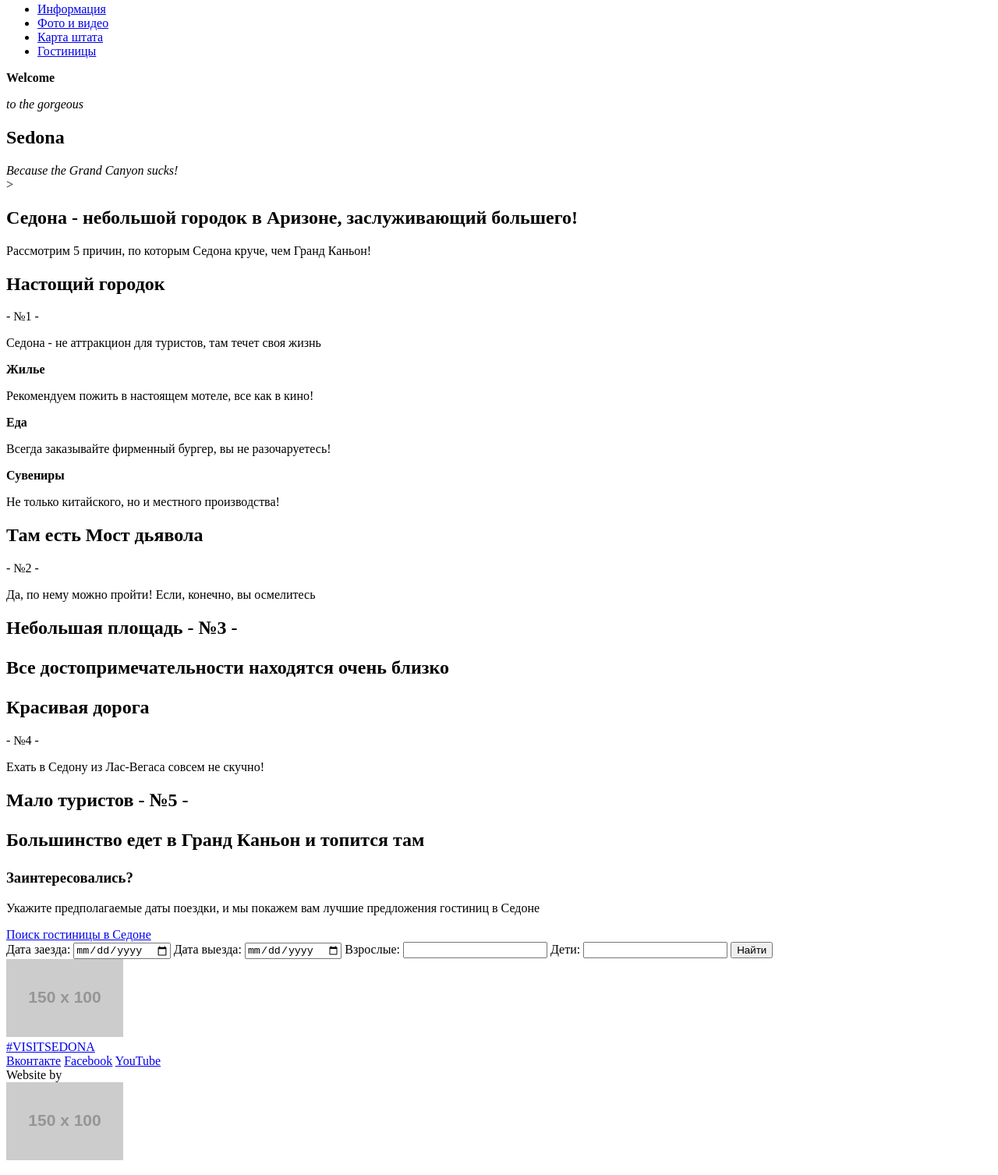
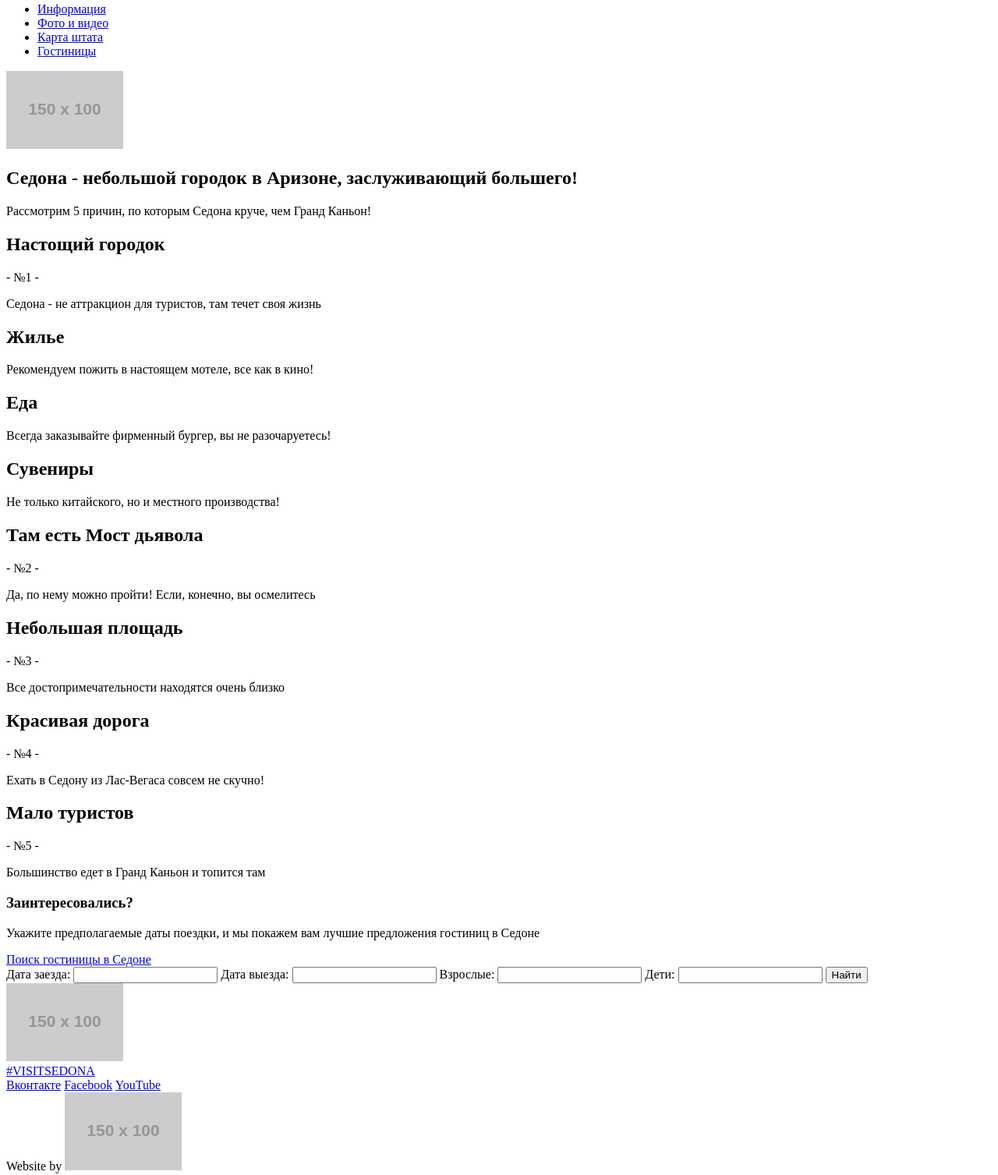
Before and after one commit to anlab27/279601-sedona, a plain HTML site: page index.html in a window 1280 px wide. Shown: the part 125-1632 px from the top of the page at 78% size. Drawn offline with Linux system fonts and the light colour scheme; placeholder pictures from the web are drawn by us.

Commit message:
Исправления разметки 2

```diff
--- a/index.html
+++ b/index.html
@@ -5,10 +5,10 @@
     <title>HTML Academy: Седона</title>
   </head>
   <body>
+    <div class="container">
       <header class="page-header">
-      <div class="header-top">
         <div class="logo">
-          <a href="#"><img src="http://placehold.it/150x100" alt="City of Sedona"></a>
+          <a><img src="http://placehold.it/150x100" alt="City of Sedona"></a>
         </div>
         <nav class="main-nav">
           <ul>
@@ -26,72 +26,63 @@
             </li>
           </ul>
         </nav>
-      </div>
-      <section class="header-greeting">
-        <div class="container">
-          <p><b>Welcome</b></p>
-          <p><i>to the gorgeous</i></p>
-          <h1>Sedona</h1>
-          <cite>Because the Grand Canyon sucks!</cite>
-        </div>>
-      </section>
       </header>
       <main>
-      <section class="features">
-        <section class="container features-title">
+        <section class="greeting">
+          <img src="http://placehold.it/150x100" alt="Welcome to Sedona">
+        </section>
+        <section class="features-title">
           <h2>Седона - небольшой городок в Аризоне, заслуживающий большего!</h2>
           <p>Рассмотрим 5 причин, по которым Седона круче, чем Гранд Каньон!</p>
         </section>
         <section class="features features-blue">
-          <div class="reasons-item">
+          <div class="features-item">
             <h2>Настощий городок</h2>
             <span class="number">- №1 -</span>
             <p>Седона - не аттракцион для туристов, там течет своя жизнь</p>
           </div>
-          <div class="reasons-image"></div>
+          <div class="features-image"></div>
         </section>
         <section class="advantages">
           <div class="advantages-item">
-            <p><b>Жилье</b></p>
+            <h2>Жилье</h2>
             <p>Рекомендуем пожить в настоящем мотеле, все как в кино!</p>
           </div>
           <div class="advantages-item">
-            <p><b>Еда</b></p>
+            <h2>Еда</h2>
             <p>Всегда заказывайте фирменный бургер, вы не разочаруетесь!</p>
           </div>
           <div class="advantages-item">
-            <p><b>Сувениры</b></p>
+            <h2>Сувениры</h2>
             <p>Не только китайского, но и местного производства!</p>
           </div>
         </section>
         <section class="features features-blue">
-          <div class="reasons-image"></div>
-          <div class="reasons-item">
+          <div class="features-image"></div>
+          <div class="features-item">
             <h2>Там есть Мост дьявола</h2>
             <span class="number">- №2 -</span>
             <p>Да, по нему можно пройти! Если, конечно, вы осмелитесь</p>
           </div>
         </section>
         <section class="features features-grey">
-          <div class="reasons-item">
-            <h2>Небольшая площадь</h>
+          <div class="features-item">
+            <h2>Небольшая площадь</h2>
             <span class="number">- №3 -</span>
             <p>Все достопримечательности находятся очень близко</p>
           </div>
-          <div class="reasons-item">
+          <div class="features-item">
             <h2>Красивая дорога</h2>
             <span class="number">- №4 -</span>
             <p>Ехать в Седону из Лас-Вегаса совсем не скучно!</p>
           </div>
-          <div class="reasons-item">
-            <h2>Мало туристов</h>
+          <div class="features-item">
+            <h2>Мало туристов</h2>
             <span class="number">- №5 -</span>
             <p>Большинство едет в Гранд Каньон и топится там</p>
           </div>
         </section>
-      </section>
-      <section class="choise-hotel">
-        <section class="container choise-hotel-title">
+        <section class="choise-hotel-title">
           <h3>Заинтересовались?</h3>
           <p>Укажите предполагаемые даты поездки, и мы покажем вам лучшие предложения гостиниц в Седоне</p>
           <a class="btn btn-search" href="#">Поиск гостиницы в Седоне</a>
@@ -100,11 +91,11 @@
           <form action="https://echo.htmlacademy.ru" method="get">
             <label>
               Дата заезда:
-              <input type="date" name="arrival-date">
+              <input type="text" name="arrival-date">
             </label>
             <label>
               Дата выезда:
-              <input type="date" name="departure-date">
+              <input type="text" name="departure-date">
             </label>
             <label>
               Взрослые:
@@ -120,7 +111,6 @@
             <img src="http://placehold.it/150x100" alt="Карта">
           </div>
         </section>
-      </section>
       </main>
       <footer class="page-footer">
         <div class="hashtag">
@@ -133,12 +123,11 @@
         </div>
         <div class="copyright">
           <span>Website by</span>
-        <div class="logo-htmlacademy">
-          <a href="https://htmlacademy.ru/intensive/htmlcss">
+          <a class="logo-htmlacademy" href="https://htmlacademy.ru/intensive/htmlcss">
             <img src="http://placehold.it/150x100" alt="Logo HTML Academy">
           </a>
         </div>
+      </footer>
     </div>
-    </footer>
   </body>
 </html>
```
Also changed, not shown: inner.html (+8 -8 lines). Lines whose indentation alone changed are shown as unchanged.
